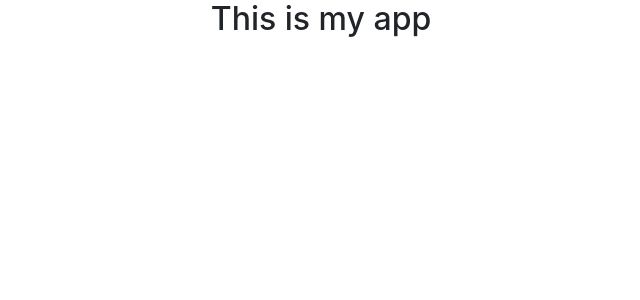
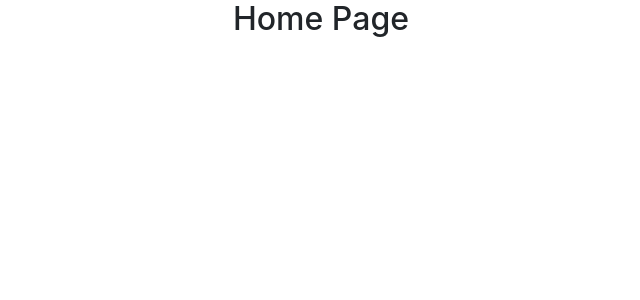
Before and after one commit to nakiacallaway/react-shoppy-ts, a React (Create React App) app: page / in a window 1280 px wide. Shown: the top 300 px of the page, without its empty margins (319-959 px from the left). Built offline with nearby package versions, Linux system fonts and the light colour scheme.

Commit message:
feat(router)added routes to app.tsx

```diff
--- a/src/App.tsx
+++ b/src/App.tsx
@@ -1,14 +1,12 @@
-import './App.css';
+import {BrowserRouter as Router} from 'react-router-dom';
+import AppRoutes from './routers/AppRoutes';
 
 const App = () => {
   return (
-    <div className='containter'>
-      <div className="row text-center">
-        <div className="col">
-          <h2>This is my app</h2>
-        </div>
-      </div>
-    </div>
+    <Router>
+      <AppRoutes />
+    </Router>
+
   );
 }
 
```
